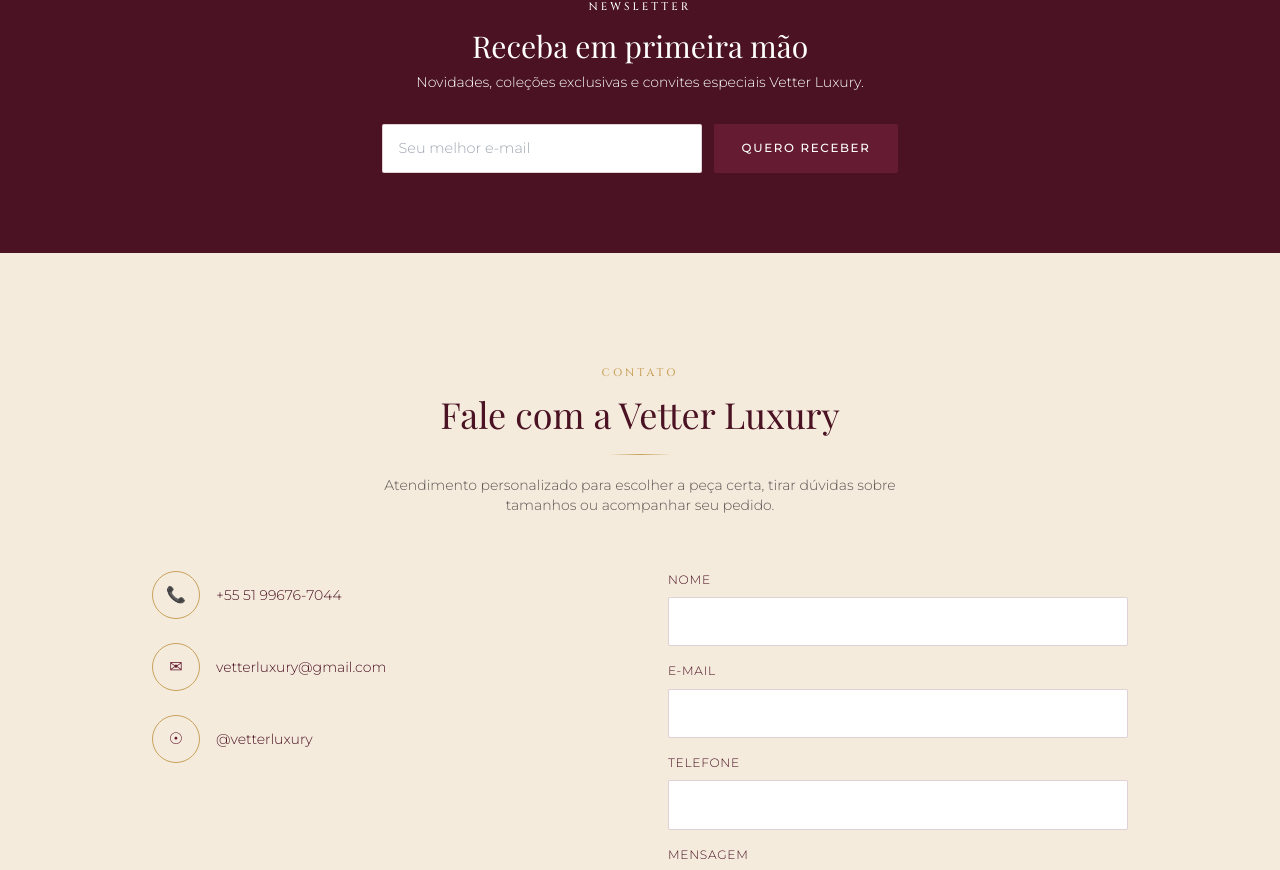
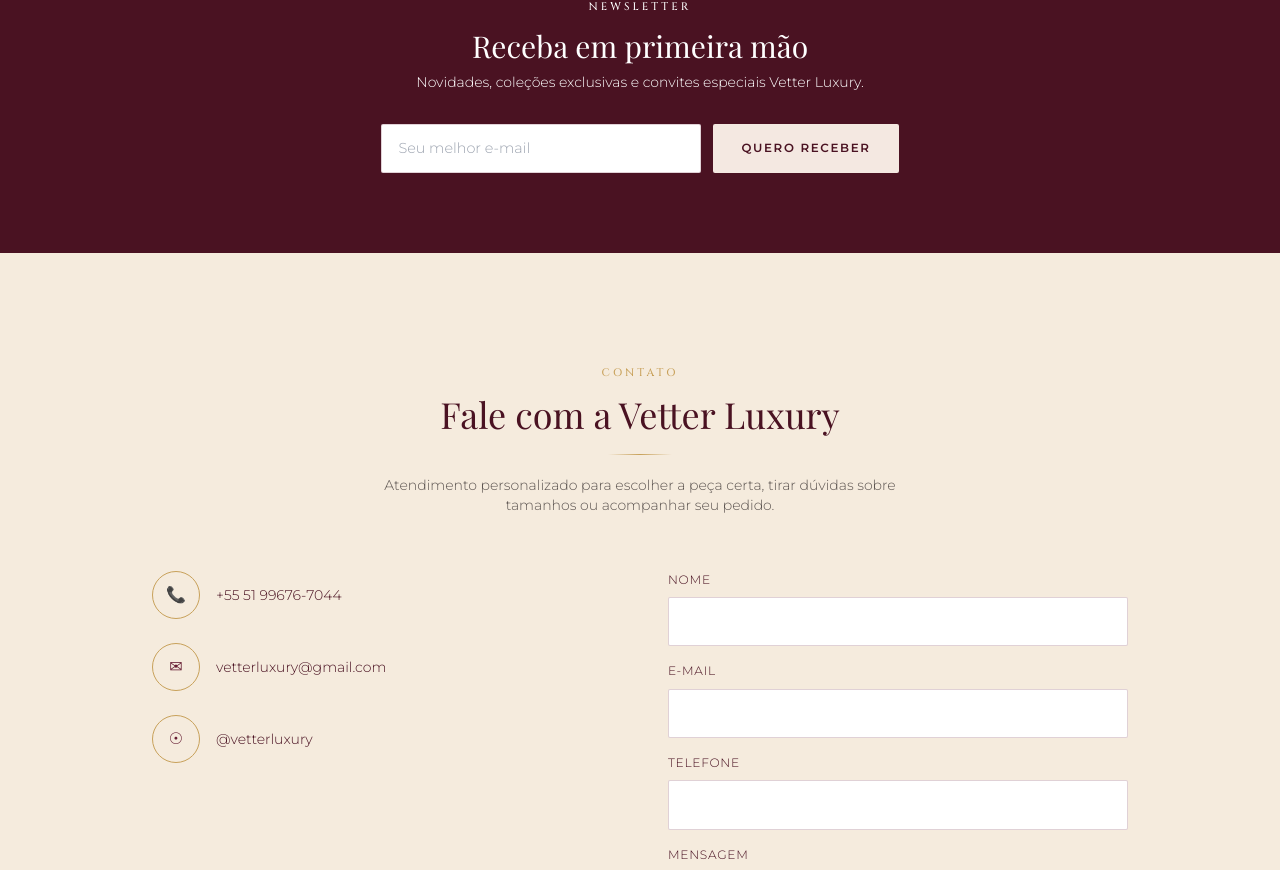
Before and after one commit to vetterluxury/vetterluxury, a Next.js app: page / in a window 1280 px wide. Shown: the part 3380-4250 px from the top of the page. Built offline with nearby package versions, Linux system fonts and the light colour scheme; no server answers; the database is empty.

Commit message:
Change button style from primary to light

```diff
--- a/src/components/Newsletter.tsx
+++ b/src/components/Newsletter.tsx
@@ -46,7 +46,7 @@
             onChange={(e) => setEmail(e.target.value)}
             className="input-field sm:max-w-xs"
           />
-          <button type="submit" disabled={status === 'loading'} className="btn-primary whitespace-nowrap">
+          <button type="submit" disabled={status === 'loading'} className="btn-light whitespace-nowrap">
             {status === 'loading' ? 'Enviando...' : 'Quero receber'}
           </button>
         </form>
```
